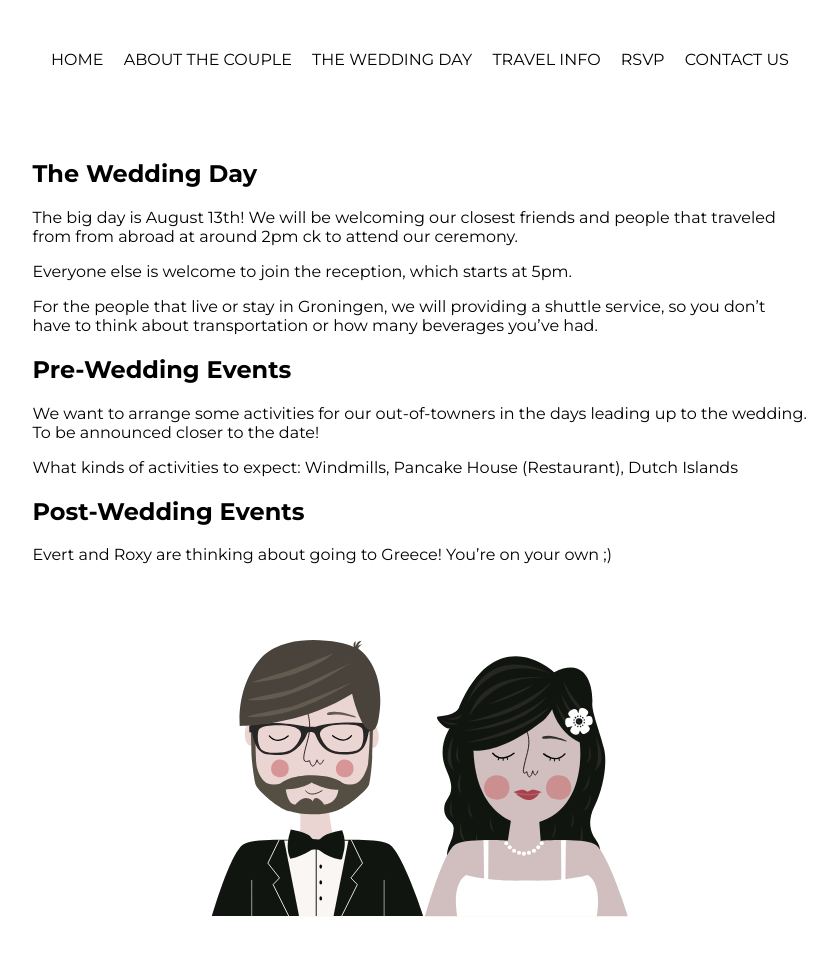
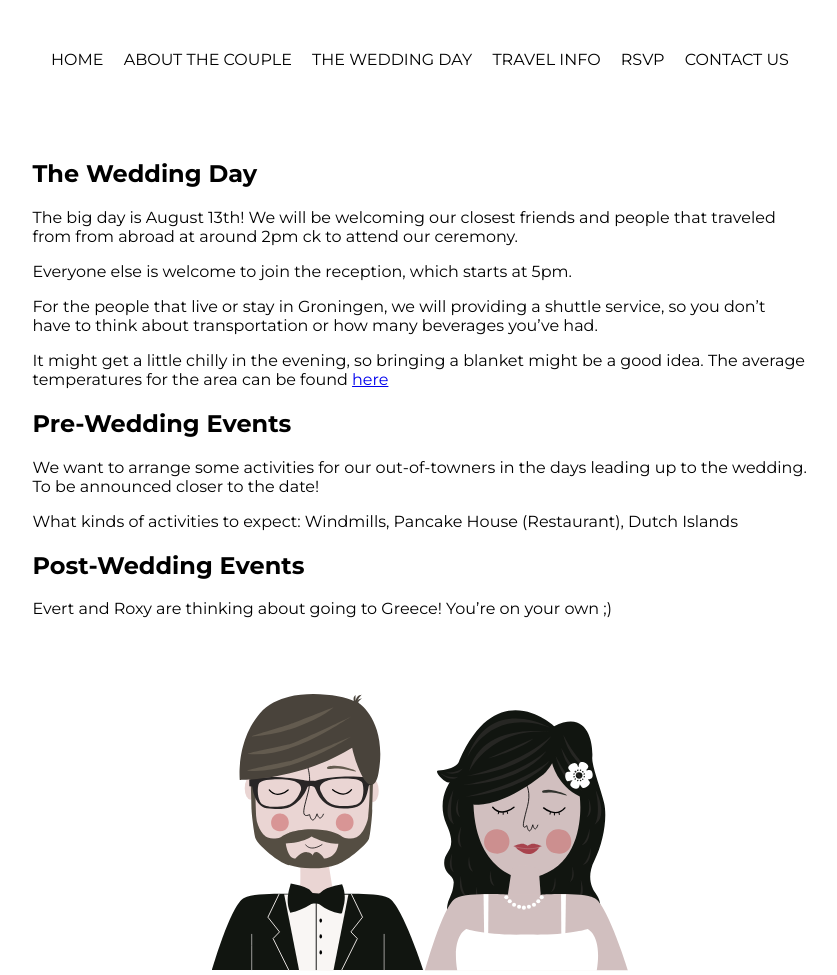
Before and after one commit to evert/wedding, a Jekyll site: the page built from the-day.md, in a window 1280 px wide. Shown: the whole page, without its empty margins (220-1057 px from the left). Built offline with Jekyll 4.4.1, drawn with Linux system fonts in a browser that asks for light colours; before the commit the page ends 921 px from its top, so only the background shows below that.

Commit message:
Added average temperatures

```diff
--- a/the-day.md
+++ b/the-day.md
@@ -15,6 +15,10 @@ For the people that live or stay in Groningen, we will providing a shuttle
 service, so you don't have to think about transportation or how many
 beverages you've had.
 
+It might get a little chilly in the evening, so bringing a blanket might be
+a good idea. The average temperatures for the area can be found
+[here](http://www.yr.no/place/Netherlands/Friesland/Drachten/statistics.html)
+
 Pre-Wedding Events
 ==================
 
```
